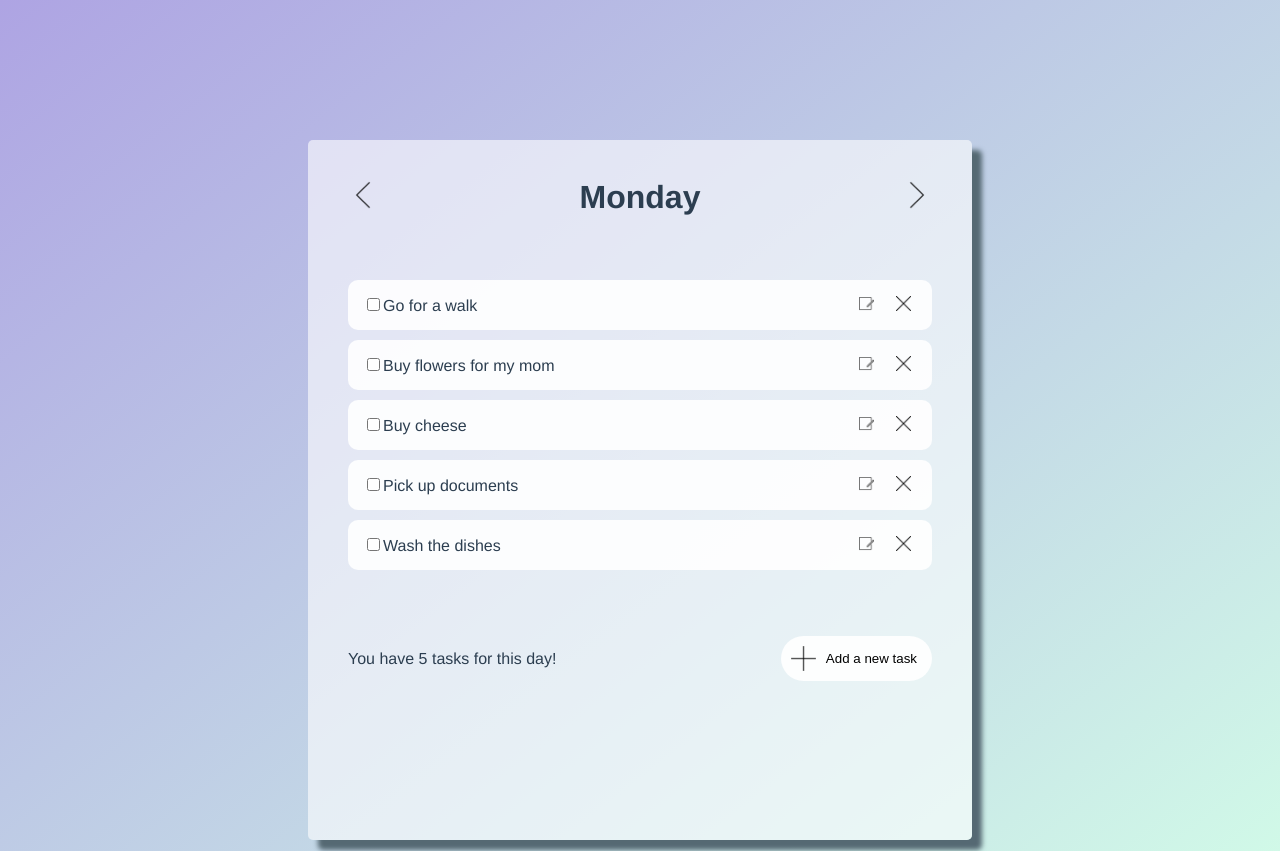
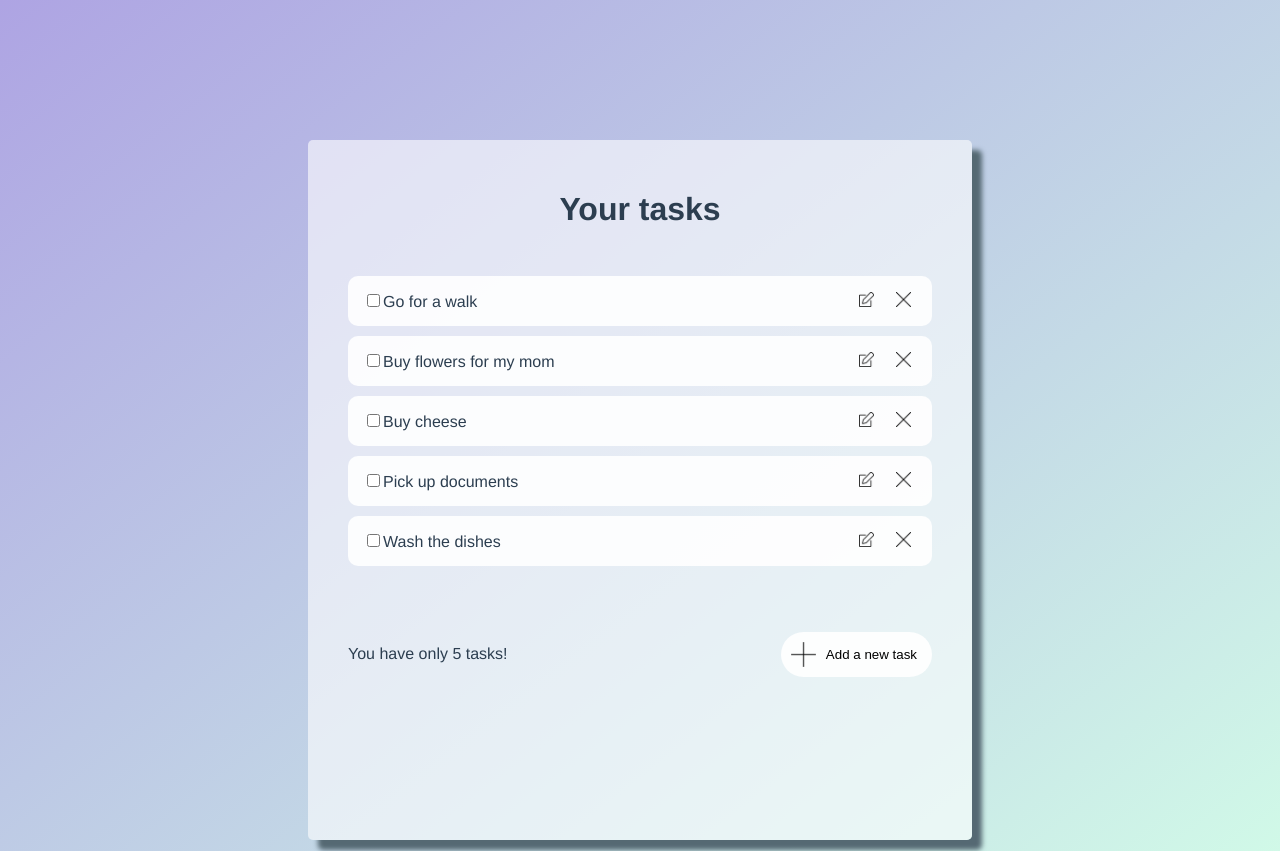
Before and after one commit to 1alena/ToDo-list, a Vue app: page / in a window 1280 px wide. Shown: the top 851 px of the page. Built offline with nearby package versions, Linux system fonts and the light colour scheme.

Commit message:
Edit? delete, different styles.

```diff
--- a/src/App.vue
+++ b/src/App.vue
@@ -1,7 +1,7 @@
 <template>
   <div id="app">
     <div class="box">
-      <theHeader msg="Monday"/>
+      <theHeader msg="Your tasks"/>
       <ListWithTasks />
     </div>
   </div>
--- a/src/components/ListWithTasks.vue
+++ b/src/components/ListWithTasks.vue
@@ -1,15 +1,19 @@
 <template>
   <div class="list">
-    <ul id="list">
+    <ul>
       <li v-for="(task, index) in tasks" :key="index">
         <div>
-          <input type="checkbox" id="checkbox">
-          <label for="checkbox">{{ task.message }}</label>
+          <input type="checkbox" id="checkbox" v-model="task.checkboxStatus">
+          <label for="checkbox" v-if="task.editFlag===false" :class="{ completedTask: task.checkboxStatus }">{{ task.message }}</label>
+          <input type="text" class="input" v-else v-model="task.message" @keypress.enter="task.editFlag = false">
         </div>
         <!--<input v-else @keypress.enter="task.addFlag = false" type="text" placeholder="Your task" v-model="task.message">-->
         <div>
-          <button v-on:click="editTask">
-            <img src="../assets/edit.png" alt="edit" >
+          <button v-on:click="task.editFlag = true" v-if="task.editFlag===false">
+            <img src="../assets/edit2.png" alt="edit" >
+          </button>
+          <button v-on:click="task.editFlag = false" v-if="task.editFlag===true">
+            <img src="../assets/tick.png" alt="tick" >
           </button>
           <button v-on:click="deleteTask">
             <img src="../assets/cross.png" alt="delete">
@@ -20,7 +24,7 @@
     <div v-show="!addFlag">
       <theInput @taskText="taskText" @keypress.enter="taskText" class="input"/>
     </div>
-    <theFooter :tasksLength = 'tasks.length' @addNewFolder="addNewFolder"/>
+    <theFooter :taskCounter="taskCounter" @addNewFolder="addNewFolder"/>
   </div>
 </template>
 
@@ -39,32 +43,46 @@ export default {
   data() {
     return {
       tasks: [
-        {message: 'Go for a walk'},
-        {message: 'Buy flowers for my mom'},
-        {message: 'Buy cheese'},
-        {message: 'Pick up documents'},
-        {message: 'Wash the dishes'}
+        {message: 'Go for a walk', editFlag: false, checkboxStatus: false},
+        {message: 'Buy flowers for my mom', editFlag: false, checkboxStatus: false},
+        {message: 'Buy cheese', editFlag: false, checkboxStatus: false},
+        {message: 'Pick up documents', editFlag: false, checkboxStatus: false},
+        {message: 'Wash the dishes', editFlag: false, checkboxStatus: false}
       ],
 
-      addFlag: true
+      addFlag: true,
+    }
+  },
+
+  computed: {
+    taskCounter() {
+      return this.tasks.length
     }
   },
 
   methods: {
-    complectedTask() {},
+    completedTask(){
 
-    deleteTask() {},
+    },
 
-    editTask() {},
+    deleteTask() {
+      this.tasks.splice(-1, 1)
+      console.log(this.tasks.length)
+      this.taskCounter--
+    },
+
+    editTask() {
+      this.task.editFlag = false
+    },
 
     addNewFolder(){
       this.addFlag = false
-
     },
 
     taskText(taskText){
-      this.tasks.push({message: taskText})
+      this.tasks.push({message: taskText, editFlag: false, checkboxStatus: false})
       this.addFlag = true
+      this.taskCounter++
     }
 
   },
@@ -83,17 +101,19 @@ export default {
   }
 
   ::-webkit-scrollbar {
-    width: 30px;/* ширина всей полосы прокрутки */
+    width: 20px;/* ширина всей полосы прокрутки */
   }
 
   ::-webkit-scrollbar-track {
-    background: orange;/* цвет зоны отслеживания */
+    border-radius: 15px;
+    background: rgba(255, 255, 255, 0.9);/* цвет зоны отслеживания */
   }
 
   ::-webkit-scrollbar-thumb {
-    background-color: blue;/* цвет бегунка */
-    border-radius: 20px;/* округлось бегунка */
-    border: 3px solid orange;/* отступ вокруг бегунка */
+    //background-color: rgba(176, 196, 222);
+    background-color: rgba(176, 224, 230);/* цвет бегунка */
+    border-radius: 15px;/* округлось бегунка */
+    border: 2px solid rgba(255, 255, 255, 0.9);/* отступ вокруг бегунка */
   }
 
   li {
@@ -123,9 +143,27 @@ export default {
     width: 15px;
   }
 
+  input{
+    border-radius: 50px;
+  }
+
   input:checked{
     color: rgba(105, 120, 184);
     border-color: rgba(105, 120, 184);
   }
 
+  .input{
+    border: white;
+    border-radius: 15px;
+  }
+
+  .input:focus-visible{
+    border: none;
+  }
+
+  .completedTask{
+    color: cadetblue;
+
+  }
+
 </style>
--- a/src/components/theFooter.vue
+++ b/src/components/theFooter.vue
@@ -1,6 +1,6 @@
 <template>
   <div class="footer">
-    <p>You have {{taskCounter}} tasks for this day!</p>
+    <p>{{ changeFinishText }}</p>
     <button v-on:click="addNewTask">
       <img src="../assets/plus.png" alt="plus">
       Add a new task
@@ -12,25 +12,33 @@
 export default {
   name: 'theFooter',
   props: {
-    tasksLength: {type: Number}
+    taskCounter: {type: Number}
   },
 
   data() {
     return {
-      taskCounter: this.tasksLength,
-      taskText: '',
       addFlag: true
     }
   },
 
+  computed:{
+    changeFinishText() {
+      if (this.taskCounter === 0){
+        return `You have completed all the tasks!`
+      } else {
+        return `You have only ${this.taskCounter} tasks!`
+      }
+    },
+  },
+
   methods: {
+
     addNewTask(){
-      this.taskCounter++
-
       this.$emit('addNewFolder')
     },
   }
 }
+
 </script>
 
 <style scoped>
--- a/src/components/theHeader.vue
+++ b/src/components/theHeader.vue
@@ -1,12 +1,12 @@
 <template>
   <div class="header">
-    <a v-on:click="toBack">
+    <!--<a v-on:click="toBack">
       <img src="../assets/toBack.png" alt="to back" >
-    </a>
+    </a>-->
     <h1>{{ msg }}</h1>
-    <a v-on:click="toForward">
+    <!--<a v-on:click="toForward">
       <img src="../assets/toForward.png" alt="to forward">
-    </a>
+    </a>-->
   </div>
 </template>
 
@@ -18,7 +18,7 @@ export default {
 
   data() {
     return {
-      msg: 'Monday'
+      msg: 'Your tasks'
     }
   },
 
@@ -32,9 +32,11 @@ export default {
 
 <style scoped>
   .header{
+    padding-top: 30px;
     display: flex;
-    justify-content: space-between;
-    align-items: center;
+    //justify-content: space-between;
+    justify-content: center;
+    //align-items: center;
   }
 
   a{
```
Also changed, not shown: src/assets/edit2.png (added), src/assets/tick.png (added).
